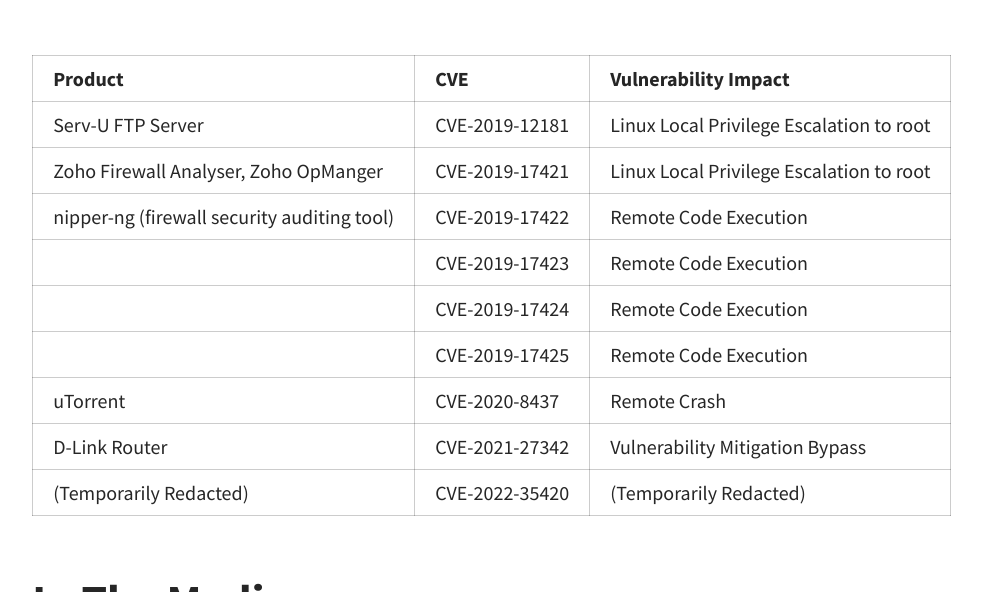
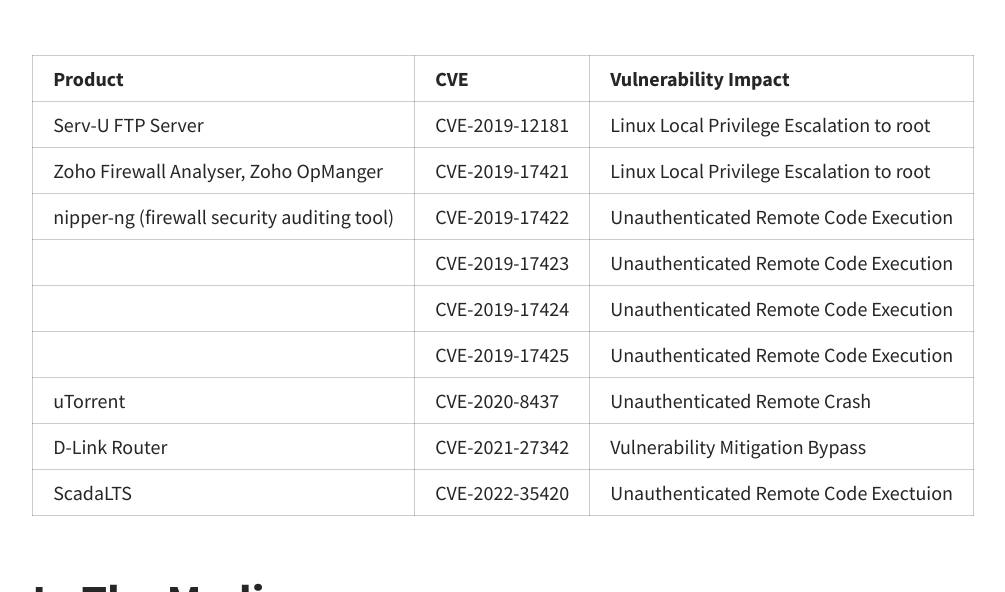
Before and after one commit to mavlevin/mavlevin.github.io, a Jekyll site: the page built from pages/3cves.md, in a window 1280 px wide and 900 px high, cut to the strip 308-900 px from the top of the window. Shown: the whole strip, without its empty margins (83-1088 px from the left). Built offline with Jekyll 4.4.1, drawn with Linux system fonts in a browser that asks for light colours.

Commit message:
Update 3cves.md

```diff
--- a/pages/3cves.md
+++ b/pages/3cves.md
@@ -9,13 +9,13 @@ feature-img: "assets/img/mdf-wood.jpg"
 |--------------------|----------------|----------------------|
 | Serv-U FTP Server    | CVE-2019-12181 | Linux Local Privilege Escalation to root                     |
 | Zoho Firewall Analyser, Zoho OpManger | CVE-2019-17421 | Linux Local Privilege Escalation to root                     |
-| nipper-ng (firewall security auditing tool) | CVE-2019-17422 | Remote Code Execution                     |
-|                    | CVE-2019-17423 | Remote Code Execution                     |
-|                    | CVE-2019-17424 | Remote Code Execution                     |
-|                    | CVE-2019-17425 | Remote Code Execution                     |
-| uTorrent           | CVE-2020-8437  | Remote Crash                     |
+| nipper-ng (firewall security auditing tool) | CVE-2019-17422 | Unauthenticated Remote Code Execution                     |
+|                    | CVE-2019-17423 | Unauthenticated Remote Code Execution                     |
+|                    | CVE-2019-17424 | Unauthenticated Remote Code Execution                     |
+|                    | CVE-2019-17425 | Unauthenticated Remote Code Execution                     |
+| uTorrent           | CVE-2020-8437  | Unauthenticated Remote Crash                     |
 | D-Link Router      | CVE-2021-27342 | Vulnerability Mitigation Bypass                     |
-| (Temporarily Redacted)     | CVE-2022-35420 | (Temporarily Redacted)                     |
+| ScadaLTS     | CVE-2022-35420 | Unauthenticated Remote Code Exectuion                     |
 
 # In The Media
 
```
